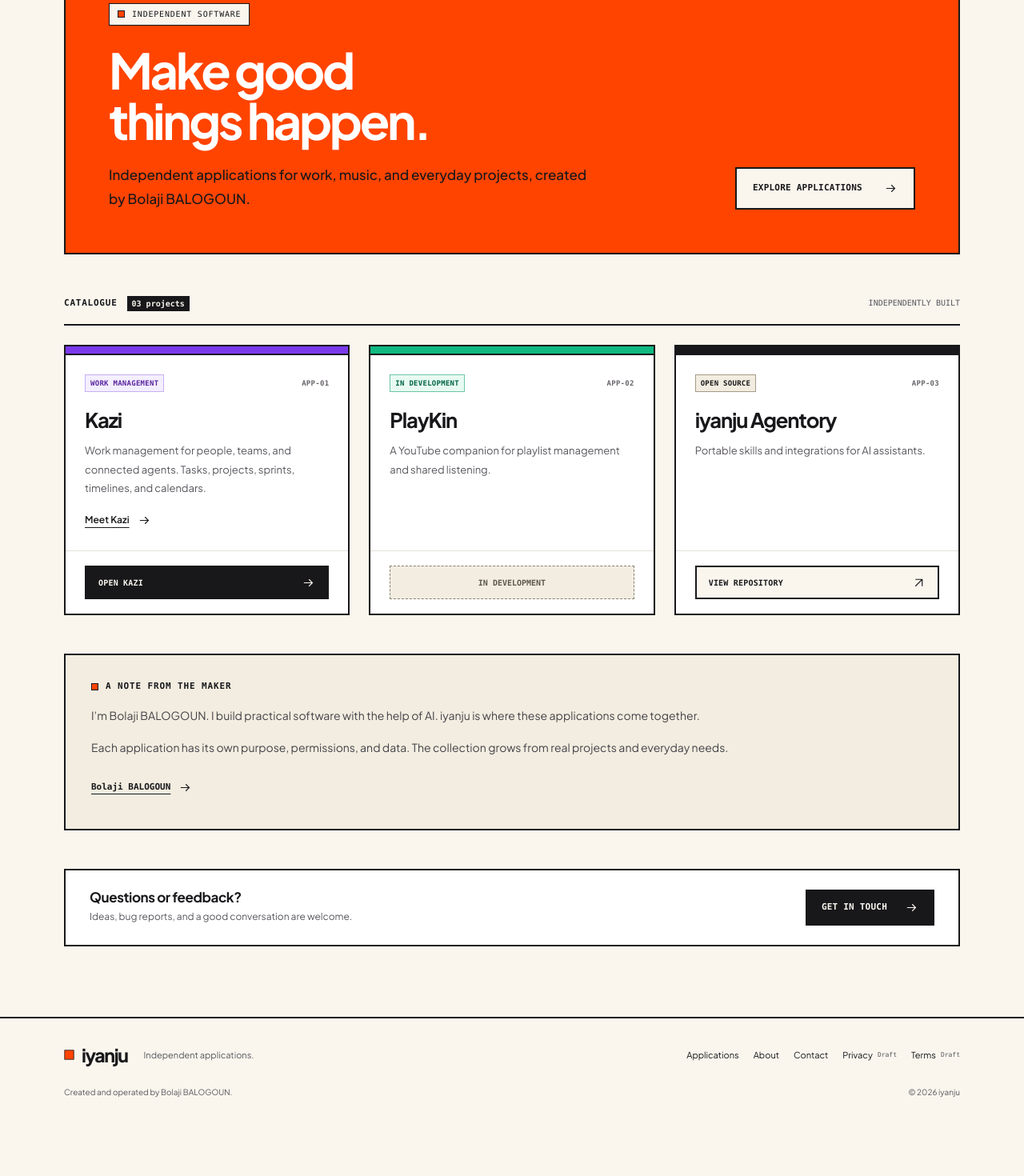
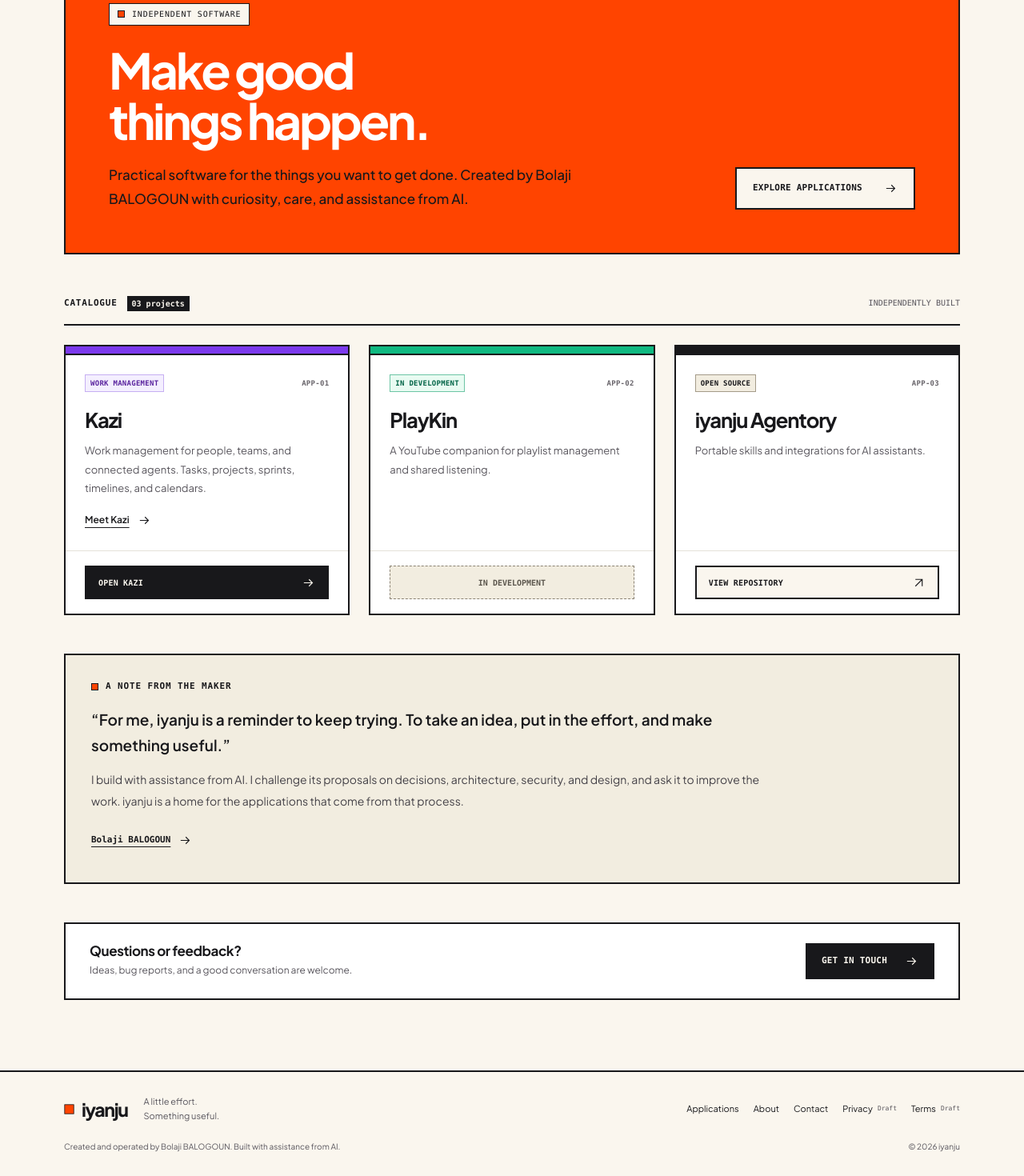
Before and after one commit to bolablg/iyanju, a Next.js app: page / in a window 1280 px wide. Shown: the part 186-1656 px from the top of the page at 80% size. Before the commit the page ends 1588 px from the top, so only its background shows below. Built offline with nearby package versions, Linux system fonts and the light colour scheme.

Commit message:
Describe AI assistance plainly and keep iyanju open-ended

```diff
--- a/package.json
+++ b/package.json
@@ -1,7 +1,7 @@
 {
   "name": "iyanju",
   "version": "0.1.0",
-  "description": "Independent applications for work, music, and everyday projects by Bolaji BALOGOUN.",
+  "description": "Independent applications created by Bolaji BALOGOUN with assistance from AI.",
   "private": true,
   "type": "module",
   "scripts": {
--- a/src/app/globals.css
+++ b/src/app/globals.css
@@ -458,6 +458,14 @@ main:focus {
   font-size: 14px;
   line-height: 1.9;
   color: #454248;
+}
+.maker-note > blockquote {
+  max-width: 860px;
+  margin: 16px 0 0;
+  font-size: 19px;
+  line-height: 1.7;
+  font-weight: 600;
+  color: var(--ink);
 }
 .maker-signature {
   margin-top: 14px;
--- a/src/app/tools/page.tsx
+++ b/src/app/tools/page.tsx
@@ -2,7 +2,7 @@ import { StudioCatalogue } from "@/components/studio-catalogue";
 import { pageMetadata } from "@/lib/metadata";
 export const metadata = pageMetadata(
   "Applications",
-  "Explore Kazi, PlayKin, and iyanju Agentory: independent applications for work, music, and everyday projects.",
+  "Explore the independent applications and projects in the iyanju collection.",
   "/tools",
 );
 export default StudioCatalogue;
--- a/src/components/footer.tsx
+++ b/src/components/footer.tsx
@@ -10,7 +10,11 @@ export function Footer() {
             <Link href="/" aria-label="iyanju home">
               <Wordmark />
             </Link>
-            <p>Independent applications.</p>
+            <p>
+              A little effort.
+              <br />
+              Something useful.
+            </p>
           </div>
           <nav aria-label="Footer navigation">
             <Link href="/tools">Applications</Link>
@@ -25,7 +29,10 @@ export function Footer() {
           </nav>
         </div>
         <div className="footer-meta">
-          <p>Created and operated by {site.operator.name}.</p>
+          <p>
+            Created and operated by {site.operator.name}. Built with assistance
+            from AI.
+          </p>
           <span className="copyright">© 2026 {site.name}</span>
         </div>
       </div>
--- a/src/components/studio-catalogue.tsx
+++ b/src/components/studio-catalogue.tsx
@@ -7,8 +7,8 @@ export function StudioCatalogue() {
     <>
       <PageIntro eyebrow="The collection" title="Different projects. One home.">
         <p>
-          Applications for work, music, and everyday projects. Each has its own
-          purpose, data, and permissions.
+          Applications created around real ideas. Each has its own purpose,
+          data, and permissions.
         </p>
       </PageIntro>
       <section
--- a/src/components/studio-home.tsx
+++ b/src/components/studio-home.tsx
@@ -14,8 +14,8 @@ export function StudioHome() {
           <div>
             <h1 id="home-heading">Make good things happen.</h1>
             <p>
-              Independent applications for work, music, and everyday projects,
-              created by {site.operator.name}.
+              Practical software for the things you want to get done. Created by{" "}
+              {site.operator.name} with curiosity, care, and assistance from AI.
             </p>
           </div>
           <ButtonLink href="#applications" secondary>
@@ -43,13 +43,15 @@ export function StudioHome() {
         <h2 className="eyebrow" id="maker-heading">
           <span aria-hidden="true" />A note from the maker
         </h2>
+        <blockquote>
+          “For me, iyanju is a reminder to keep trying. To take an idea, put in
+          the effort, and make something useful.”
+        </blockquote>
         <p>
-          I’m Bolaji BALOGOUN. I build practical software with the help of AI.
-          iyanju is where these applications come together.
-        </p>
-        <p>
-          Each application has its own purpose, permissions, and data. The
-          collection grows from real projects and everyday needs.
+          I build with assistance from AI. I challenge its proposals on
+          decisions, architecture, security, and design, and ask it to improve
+          the work. iyanju is a home for the applications that come from that
+          process.
         </p>
         <Link className="maker-signature text-link" href="/about">
           {site.operator.name} <Arrow />
--- a/src/content/site.ts
+++ b/src/content/site.ts
@@ -2,7 +2,7 @@ export const site = {
   name: "iyanju",
   url: "https://iyanju.com",
   description:
-    "Independent applications for work, music, and everyday projects, created and operated by Bolaji BALOGOUN.",
+    "Independent applications created and operated by Bolaji BALOGOUN with curiosity, care, and assistance from AI.",
   operator: {
     name: "Bolaji BALOGOUN",
     location: "Arkansas 72223, United States",
```
Also changed, not shown: src/app/about/page.tsx (+10 -15 lines), 1 other file (tests, documents, lock files or other folders).
